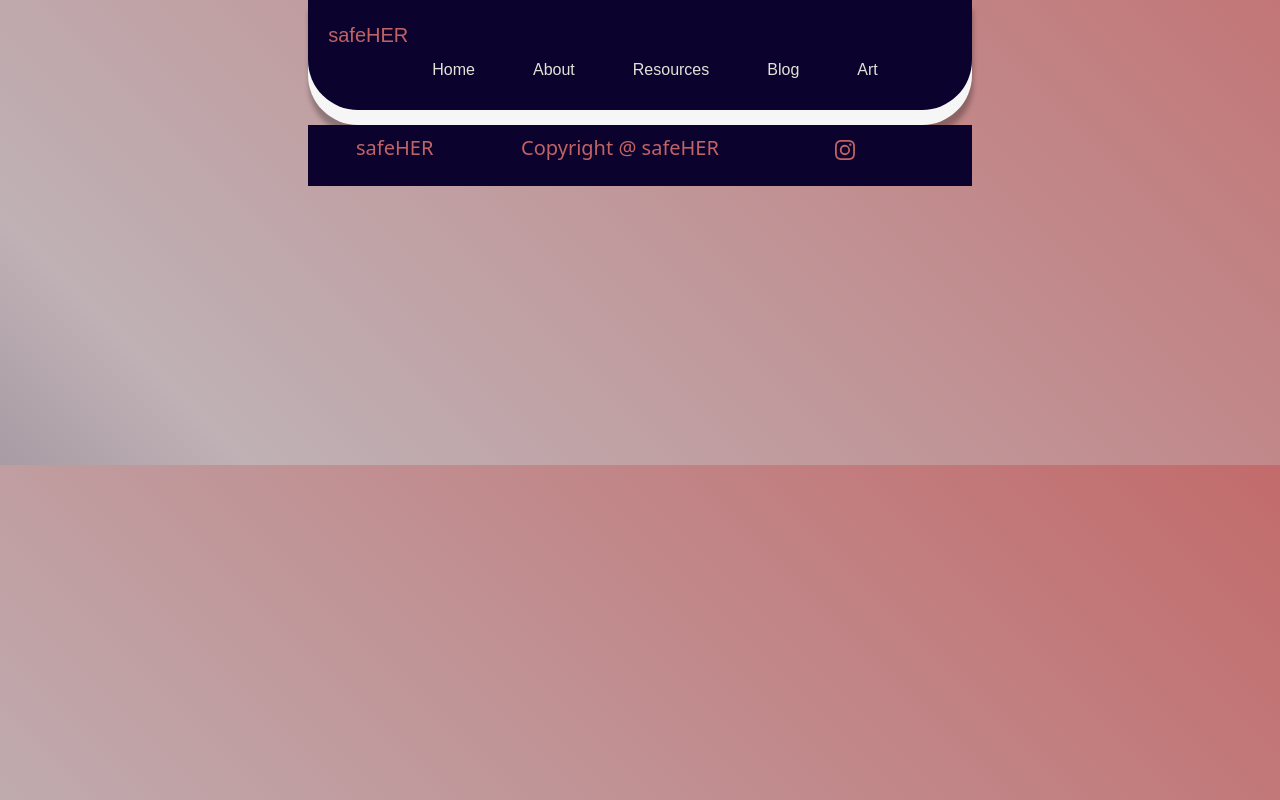
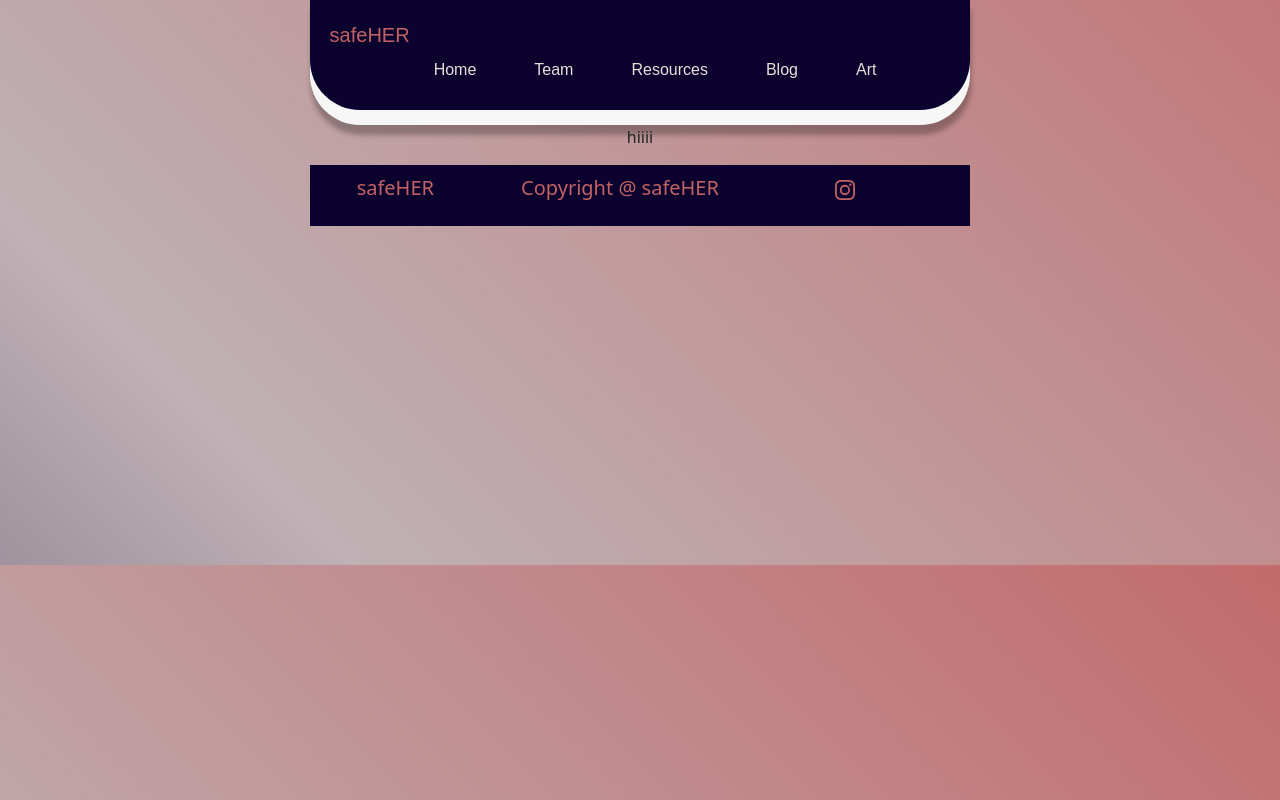
Before and after one commit to ArchitaSarin/safe-her1, a React (Create React App) app in the folder my-app/: page /team in a window 1280 px wide. Built offline with nearby package versions, Linux system fonts and the light colour scheme.

Commit message:
Created Team Component

```diff
--- a/my-app/src/App.js
+++ b/my-app/src/App.js
@@ -1,6 +1,6 @@
 import './App.css';
 import "bootstrap/dist/css/bootstrap.min.css";
-import { Home } from './Components/home.js';
+import { Team } from './Components/team';
 import { Blog } from './Components/blog.js';
 import { About } from './Components/about.js';
 import { Header } from './Components/header.js';
@@ -17,7 +17,7 @@ function App() {
         <Routes>
           <Route path='/' element={<About/>}/>
           <Route path='/blog' element={<Blog/>}/>
-          <Route path='/aboutme' element={<About/>}/>
+          <Route path='/team' element={<Team/>}/>
           <Route path='/resources' element={<Resources/>}/>
           <Route path='/art' element={<Art/>}/>
         </Routes>
--- a/my-app/src/Components/about.js
+++ b/my-app/src/Components/about.js
@@ -6,7 +6,7 @@ export const About = () => {
     return (
         <div>
             <div class="section-mission">
-                <h1>Mission Statement</h1>
+                <h1>Our Mission</h1>
                 <p>Our mission is to cultivate a secure, empowering, and inclusive digital sanctuary where women can freely share their stories, creativity, and resources. We strive to foster a supportive community where every woman feels heard, validated, and empowered to navigate the complexities of life. Through our platform, we aim to amplify women's voices, celebrate their resilience, and provide essential resources for personal safety and growth. Together, we aspire to build a world where women thrive, free from fear and discrimination.</p>
             </div>
 
--- a/my-app/src/Components/header.js
+++ b/my-app/src/Components/header.js
@@ -26,7 +26,7 @@ export const Header = () => {
                 <Col>
                     <Nav className="d-flex justify-content-end">
                         <Nav.Link className="navbar-text" href="/">Home</Nav.Link>
-                        <Nav.Link className="navbar-text" href="/aboutme">About</Nav.Link>
+                        <Nav.Link className="navbar-text" href="/team">Team</Nav.Link>
                         <Nav.Link className="navbar-text" href="/resources">Resources</Nav.Link>
                         <Nav.Link className="navbar-text" href="/blog">Blog</Nav.Link>
                         <Nav.Link className="navbar-text" href="/art">Art</Nav.Link>
--- /dev/null
+++ b/my-app/src/Components/team.js
@@ -0,0 +1,11 @@
+import React from 'react';
+import '../App.css';
+import '../Styles/team.css';
+
+export const Team = () => {
+    return (
+        <div>
+            <p> hiiii </p>
+        </div>
+    )
+}
```
Also changed, not shown: my-app/src/Components/individual components/member.js (added), my-app/src/Styles/team.css (added).
